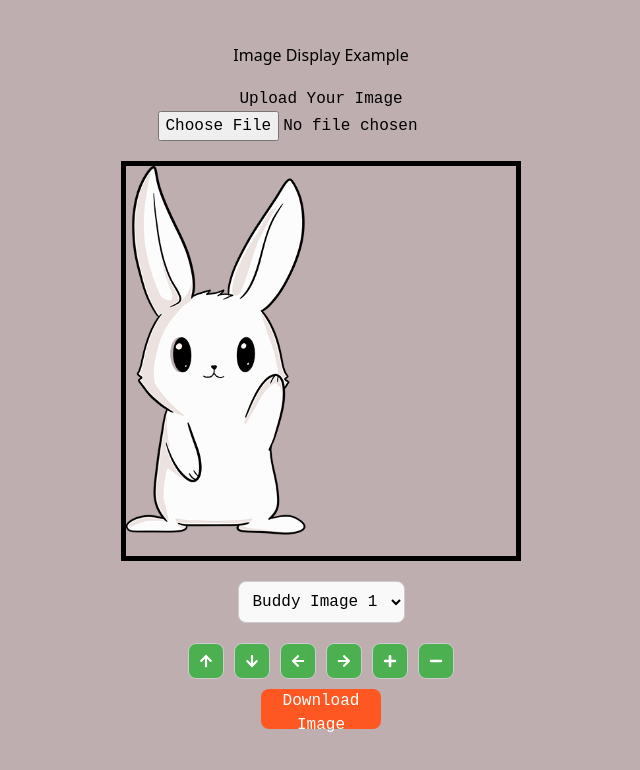
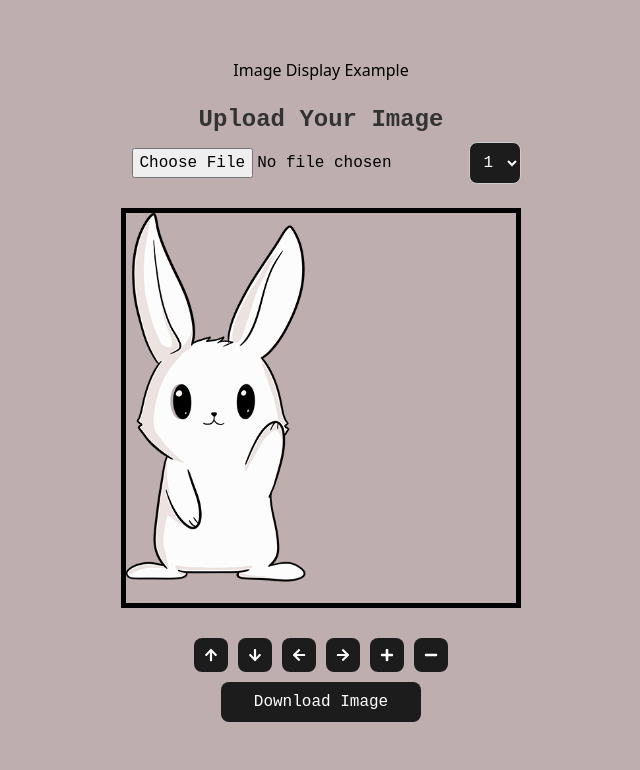
Before and after one commit to Appoxyz/BunBun, a Next.js app: page /Updating in a window 1280 px wide. Shown: the top 770 px of the page, without its empty margins (319-959 px from the left). Built offline with nearby package versions, Linux system fonts and the light colour scheme.

Commit message:
formatting looking real good

```diff
--- a/src/components/ArtBooth/Y00tsBoothPrivate.tsx
+++ b/src/components/ArtBooth/Y00tsBoothPrivate.tsx
@@ -151,9 +151,40 @@ const ImageDisplay: React.FC = () => {
 
       {/* Middle Text and Upload */}
       <div style={{ textAlign: 'center', marginBottom: '20px' }}>
-        <h2>Upload Your Image</h2>
-        <input type="file" accept="image/*" onChange={handleImageUpload} style={{ fontFamily: 'inherit' }} />
-      </div>
+  <h2 style={{ fontSize: '24px', fontWeight: 'bold', color: '#333' }}>Upload Your Image</h2>
+  <input
+    type="file"
+    accept="image/*"
+    onChange={handleImageUpload}
+    style={{
+      fontFamily: 'inherit',
+      fontSize: '16px',
+      padding: '10px',
+      borderRadius: '8px',
+    }}
+  />
+  <select
+    onChange={handleBuddyImageChange}
+    value={selectedBuddyImage}
+    style={{
+      fontFamily: 'inherit',
+      fontSize: '16px',
+      padding: '10px',
+      borderRadius: '8px',
+      border: '1px solid #ccc',
+      background: '#1c1c1c',
+      color: 'white',
+      cursor: 'pointer',
+    }}
+  >
+    {buddyImages.map((image, index) => (
+      <option key={index} value={index}>
+        {index + 1}
+      </option>
+    ))}
+  </select>
+</div>
+
 
       <div
         ref={containerRef}
@@ -187,25 +218,6 @@ const ImageDisplay: React.FC = () => {
 
       {/* Controls Section */}
       <div style={{ textAlign: 'center' }}>
-        <select
-          onChange={handleBuddyImageChange}
-          value={selectedBuddyImage}
-          style={{
-            fontFamily: 'inherit',
-            padding: '10px',
-            borderRadius: '8px',
-            border: '1px solid #ccc',
-            background: '#f9f9f9',
-            cursor: 'pointer',
-            marginBottom: '10px',
-          }}
-        >
-          {buddyImages.map((image, index) => (
-            <option key={index} value={index}>
-              Buddy Image {index + 1}
-            </option>
-          ))}
-        </select>
 
         <div style={{ display: 'flex', gap: '10px', justifyContent: 'center', margin: '10px 0' }}>
           <button onClick={() => handleMove('up')} style={buttonStyle}><FaArrowUp /></button>
@@ -229,20 +241,18 @@ const ImageDisplay: React.FC = () => {
 const buttonStyle = {
   padding: '10px',
   borderRadius: '8px',
-  border: '1px solid #ccc',
-  backgroundColor: '#4CAF50',
+  backgroundColor: '#1c1c1c',
   color: 'white',
   fontSize: '14px',
   cursor: 'pointer',
 };
 
 const downloadButtonStyle = {
-  width: '120px',
+  width: '200px',
   height: '40px',
   borderRadius: '8px',
-  backgroundColor: '#ff5722',
+  backgroundColor: '#1c1c1c',
   color: 'white',
-  border: 'none',
   cursor: 'pointer',
   fontSize: '16px',
 };
--- a/src/pages/private.tsx
+++ b/src/pages/private.tsx
@@ -28,14 +28,13 @@ export default function Home() {
                 .non-scrollable {
                     overflow: hidden;
                     height: 100vh; /* Ensure it takes full viewport height */
-                    background-color: #FFB5BA; /* Set the background color */
+                    background-color: #BFAEAF; /* Set the background color */
                 }
                 html, body {
                     height: 100%;
                     margin: 0;
                     overflow: hidden; /* Disable scrolling on the whole page */
-                    background-color: #FFB5BA; /* Ensure the background color applies to the entire page */
-                    //read colour is. BFAEAF
+                    background-color: #BFAEAF; /* Ensure the background color applies to the entire page */
                 }
             `}</style>
         </main>
```
